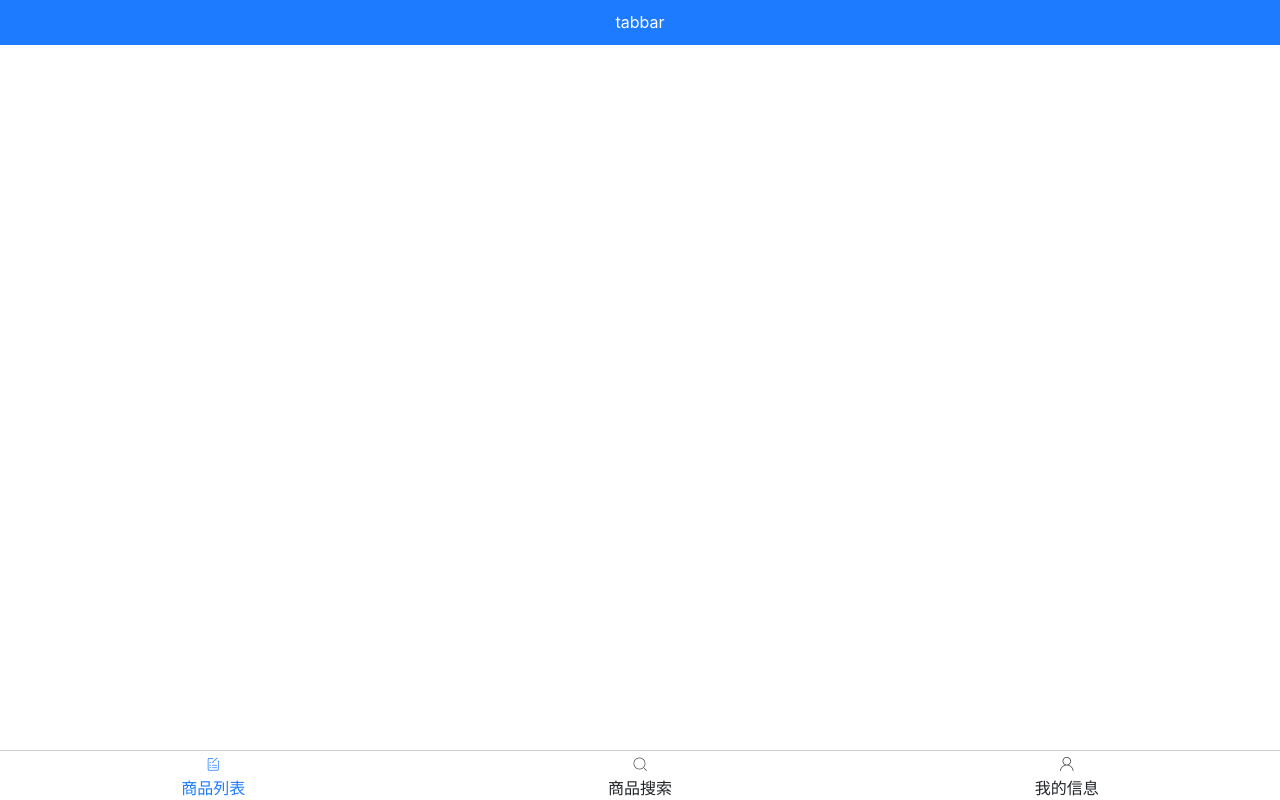
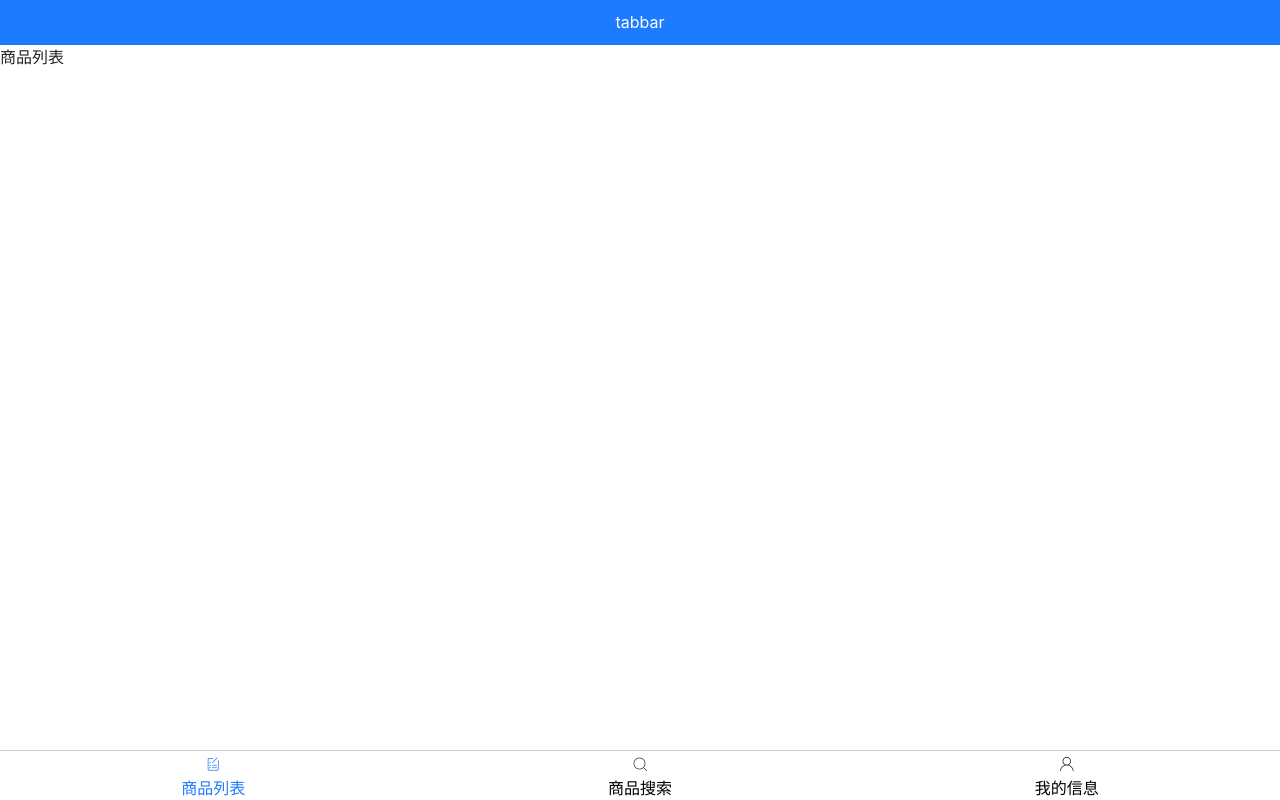
Before and after one commit to itbossss/vue007, a Vue app: page /#/mygoodslist in a window 1280 px wide. Built offline with nearby package versions, Linux system fonts and the light colour scheme.

Commit message:
完成路由页面跳转

```diff
--- a/src/App.vue
+++ b/src/App.vue
@@ -1,6 +1,10 @@
 <template>
   <div>
     <MyHeader />
+    <div style="margin-top: 45px">
+      <router-view></router-view>
+    </div>
+
     <MyTabBar />
   </div>
 </template>
@@ -8,13 +12,17 @@
 <script>
 import MyHeader from "./components/business/MyHeader.vue";
 import MyTabBar from "./components/business/MyTabBar.vue";
-// import MyHeader from "./components/business/MyHeader.vue";
+
 export default {
   name: "App",
   components: {
     MyHeader,
     MyTabBar,
   },
+  created() {
+    const tos = ["/mygoodslist", "/mygoodssearch", "/myuserinfo"];
+    this.$store.commit('ADDLIST',tos)
+  },
 };
 </script>
 
--- a/src/components/MyGoodsList.vue
+++ b/src/components/MyGoodsList.vue
@@ -0,0 +1,15 @@
+<template>
+  <div>
+    商品列表
+  </div>
+</template>
+
+<script>
+export default {
+
+}
+</script>
+
+<style>
+
+</style>
--- a/src/components/MyGoodsSearch.vue
+++ b/src/components/MyGoodsSearch.vue
@@ -0,0 +1,9 @@
+<template>
+  <div>商品搜索</div>
+</template>
+
+<script>
+export default {};
+</script>
+
+<style></style>
--- a/src/components/MyUserInfo.vue
+++ b/src/components/MyUserInfo.vue
@@ -0,0 +1,15 @@
+<template>
+  <div>
+    我的信息
+  </div>
+</template>
+
+<script>
+export default {
+
+}
+</script>
+
+<style>
+
+</style>
--- a/src/components/business/MyTabBar.vue
+++ b/src/components/business/MyTabBar.vue
@@ -1,17 +1,18 @@
 <template>
   <div class="my-tab-bar">
-    <div
-      class="tab-item"
-      :class="{ current: isCurrent == index }"
+    <router-link
+      :to="item.to"
       v-for="(item, index) in tabList"
       :key="index"
-      @click="clickFn(index)"
+      :class="{ current: isCurrent == index }"
     >
-      <!-- 图标 -->
-      <span class="iconfont" :class="item.iconText"></span>
-      <!-- 文字 -->
-      <span> {{ item.text }}</span>
-    </div>
+      <div class="tab-item" @click="clickFn(index)">
+        <!-- 图标 -->
+        <span class="iconfont" :class="item.iconText"></span>
+        <!-- 文字 -->
+        <span> {{ item.text }}</span>
+      </div>
+    </router-link>
   </div>
 </template>
 
@@ -60,4 +61,7 @@ export default {
 .current {
   color: #1d7bff;
 }
+a {
+  color: black;
+}
 </style>
--- a/src/router/index.js
+++ b/src/router/index.js
@@ -1,5 +1,9 @@
 import Vue from 'vue'
 import VueRouter from 'vue-router'
+//引入组件
+import MyGoodsList from "../components/MyGoodsList.vue";
+import MyGoodsSearch from "../components/MyGoodsSearch.vue";
+import MyUserInfo from "../components/MyUserInfo.vue";
 
 let routerPush = VueRouter.prototype.push;
 VueRouter.prototype.push = function push(location) {
@@ -10,6 +14,21 @@ Vue.use(VueRouter)
 
 export default new VueRouter({
     routes: [
-
+        {
+            path: '/',
+            redirect: '/mygoodslist'
+        },
+        {
+            path: '/mygoodslist',
+            component: MyGoodsList
+        },
+        {
+            path: '/mygoodssearch',
+            component: MyGoodsSearch
+        },
+        {
+            path: '/myuserinfo',
+            component: MyUserInfo
+        },
     ]
 })
--- a/src/vuex/index.js
+++ b/src/vuex/index.js
@@ -3,14 +3,22 @@ import Vuex from 'vuex'
 
 Vue.use(Vuex)
 
-const actions = {}
-const mutations = {}
+const actions = {
+
+}
+const mutations = {
+    ADDLIST(state, val) {
+        state.tabList.forEach((item, index) => {
+            item['to'] = val[index]
+        })
+    }
+}
 const state = {
     tabList: [
         {
             iconText: "icon-shangpinliebiao",
             text: "商品列表",
-            componentName: "MyGoodsList"
+            componentName: "MyGoodsList",
         },
         {
             iconText: "icon-sousuo",
```
